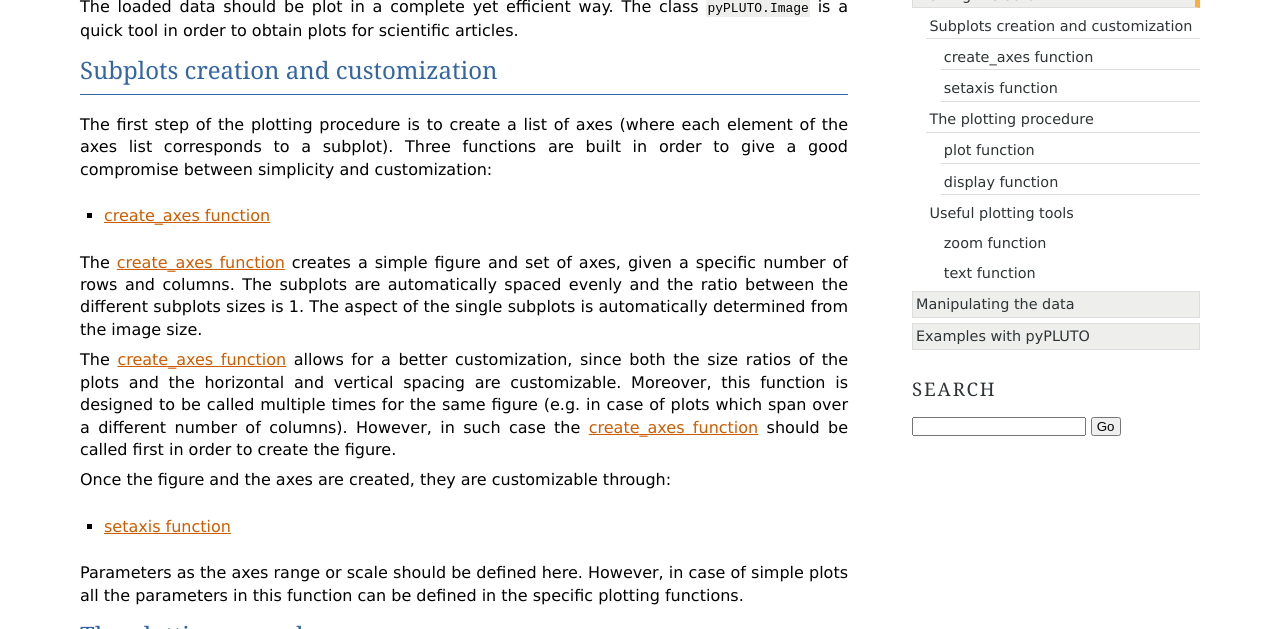
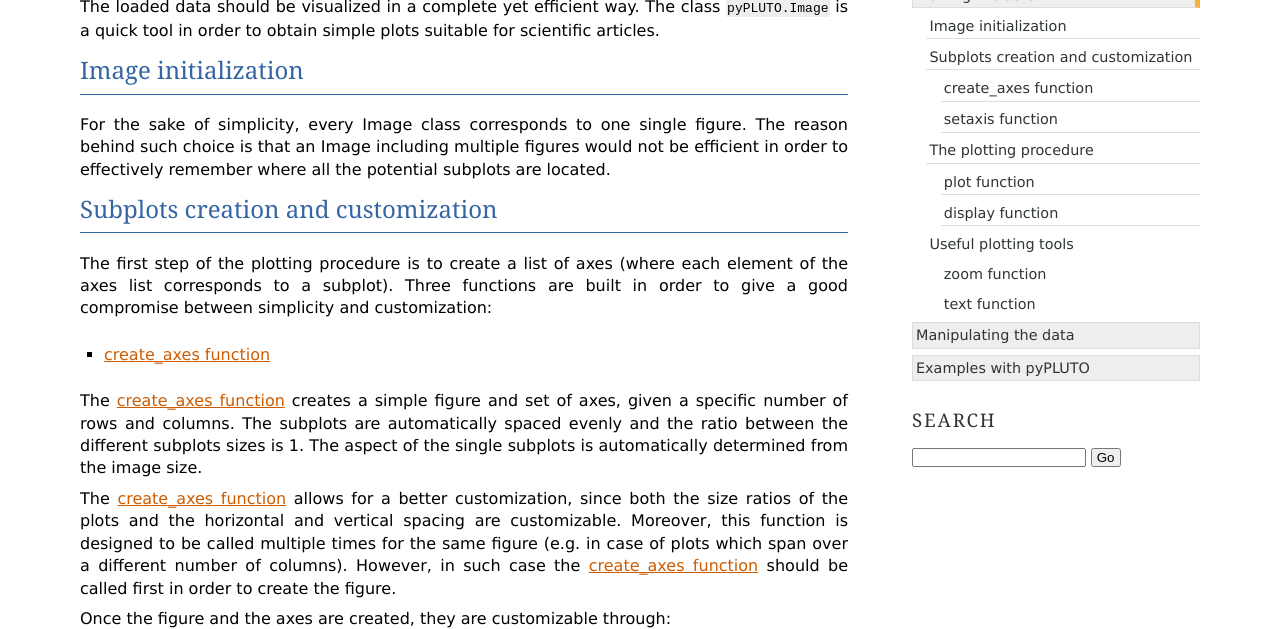
Before and after one commit to GiMattia/PyPLUTO, a Sphinx documentation site: the page built from Docs/source/image.rst, in a window 1280 px wide and 900 px high, cut to the strip 271-900 px from the top of the window. Built offline with Sphinx 7.4.7, drawn with Linux system fonts in a browser that asks for light colours.

Commit message:
added line image-rst

```diff
--- a/Docs/source/image.rst
+++ b/Docs/source/image.rst
@@ -4,9 +4,18 @@ Plotting the data
 .. autoclass:: pyPLUTO.Image
      :undoc-members:
 
-The loaded data should be plot in a complete yet efficient way.
-The class ``pyPLUTO.Image`` is a quick tool in order to obtain plots
-for scientific articles.
+The loaded data should be visualized in a complete yet efficient way.
+The class ``pyPLUTO.Image`` is a quick tool in order to obtain simple plots
+suitable for scientific articles.
+
+Image initialization
+--------------------
+
+For the sake of simplicity, every Image class corresponds to one single figure.
+The reason behind such choice is that an Image including multiple figures would
+not be efficient in order to effectively remember where all the potential
+subplots are located.
+
 
 Subplots creation and customization
 -----------------------------------
```
